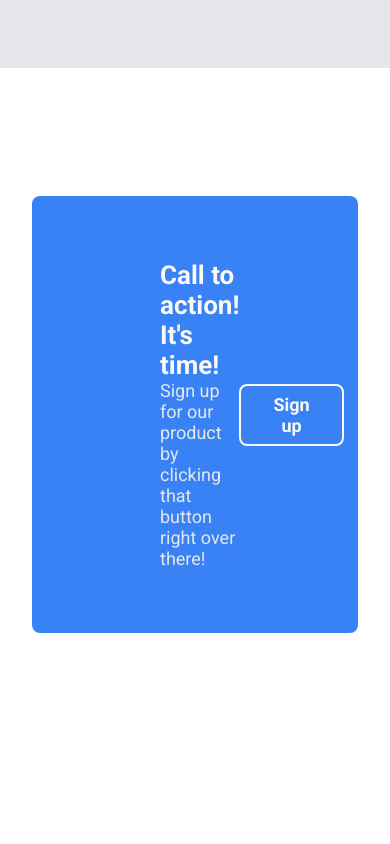
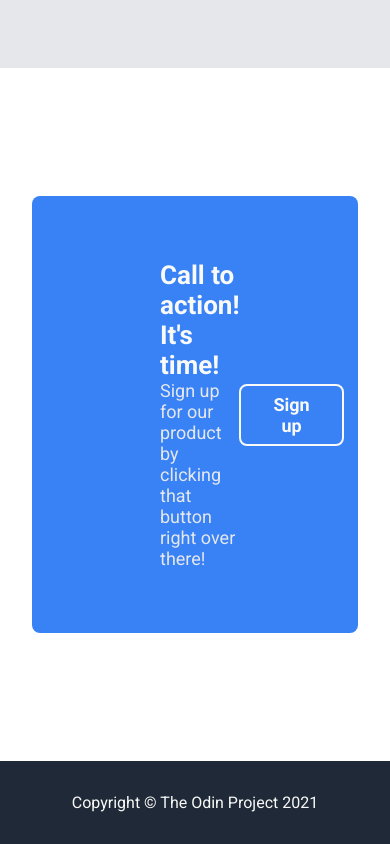
Before and after one commit to ajdizon929/odin-landing-page, a plain HTML site: page index.html in a window 390 px wide. Shown: the part 2104-2948 px from the top of the page. Before the commit the page ends 2865 px from the top, so only its background shows below. Drawn offline with Linux system fonts and the light colour scheme.

Commit message:
Footer Completed
Footer elements added to index.html and styled in style.css. The project
at this scope is complete. Known issues for the future:
- White right margin on mobile
- Information Cards not shrinking down at certain resolutions.

```diff
--- a/index.html
+++ b/index.html
@@ -78,5 +78,10 @@
             </div>
         </div>
     </div>
+    <div class="footer">
+        <div class="container">
+            <p>Copyright &copy; The Odin Project 2021</p>
+        </div>
+    </div>
 </body>
 </html>
--- a/style.css
+++ b/style.css
@@ -14,7 +14,8 @@ body {
     padding-inline: 32px;
 }
 
-.header {
+.header,
+.footer {
     background: #1F2937;
     color: #F9FAF8;
     padding: 16px 0px;
@@ -219,3 +220,9 @@ button {
     color: #F9FAF8;
     font-size: 18px;
 }
+
+.footer {
+    display: flex;
+    justify-content: center;
+    align-content: center;
+}
```
